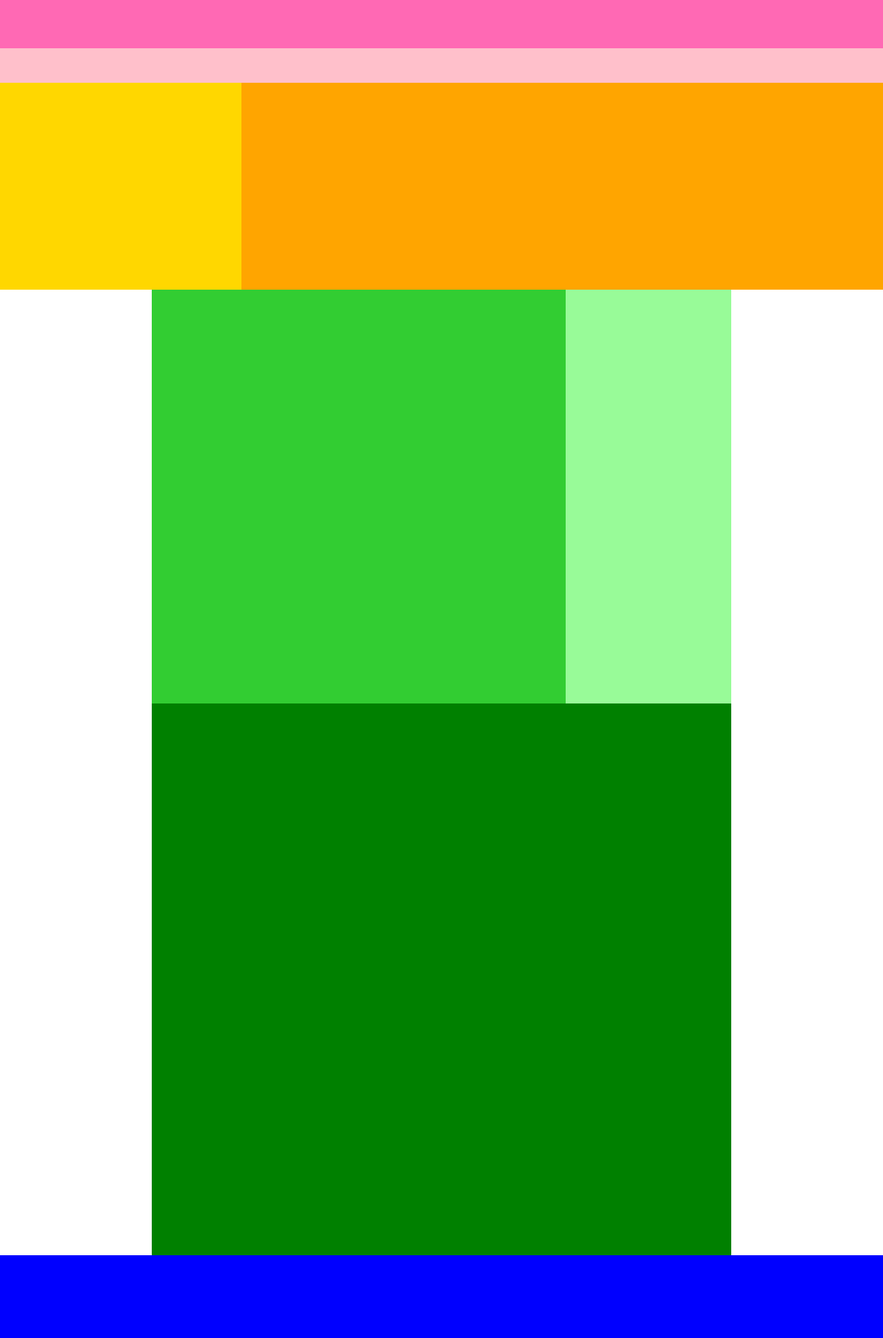
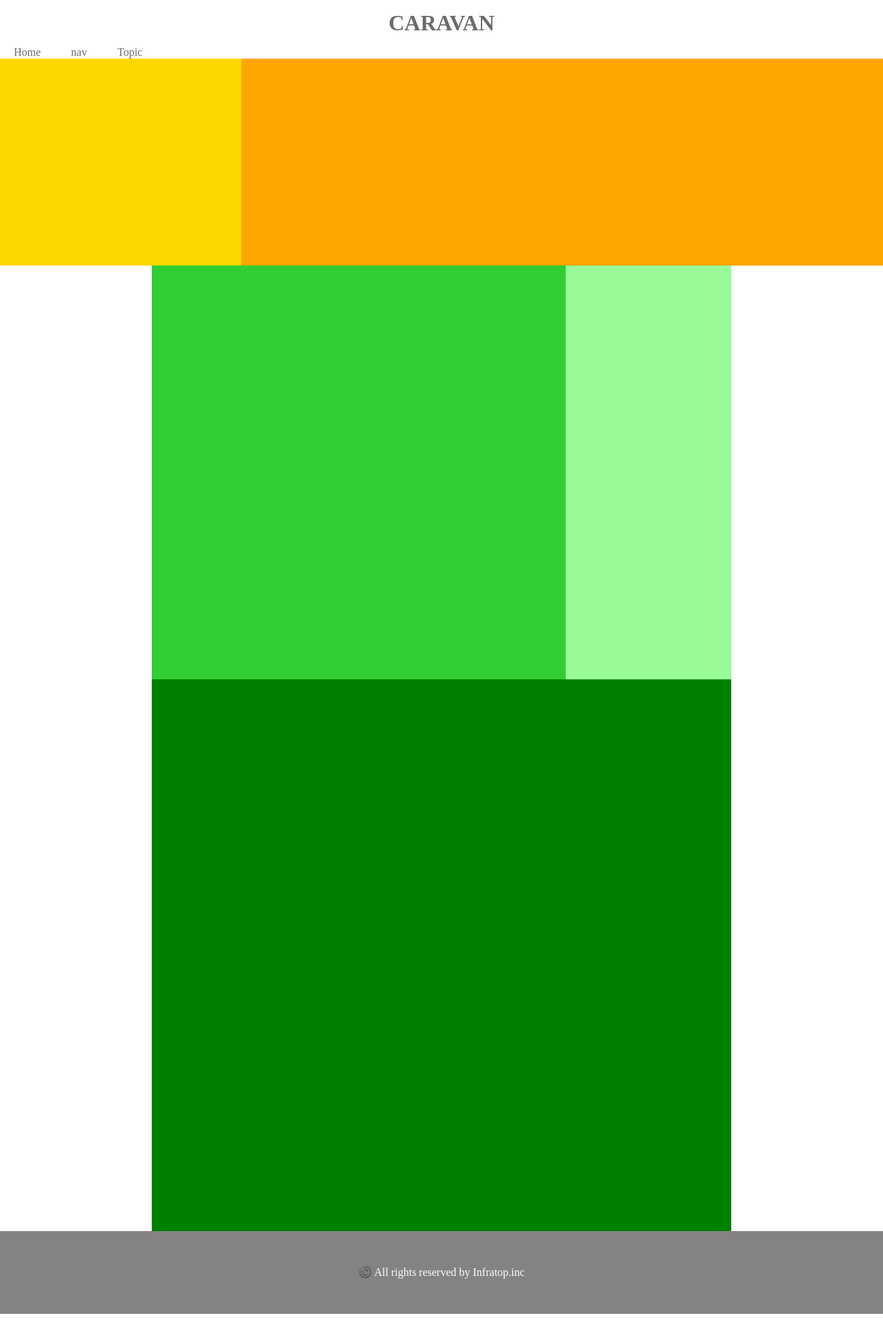
Before and after one commit to pandaulait/Task, a plain HTML site: page 2-5/caravan/index.html in a window 1280 px wide. Shown: the whole page at 69% size. After the commit the page ends 1905 px from the top, so only its background shows below. Drawn offline with Linux system fonts and the light colour scheme.

Commit message:
[Finish]2-5

```diff
--- /dev/null
+++ b/2-5/2-5exercise/style.css
@@ -0,0 +1,120 @@
+* {
+  margin: 0;
+  padding: 0;
+  box-sizing: border-box;
+  color: #6c6b6b;
+}
+header{
+  width: 100%;
+  text-align: center;
+  padding: 20px 0;
+}
+a{
+  text-decoration: none;
+}
+
+.list{
+  text-align: center;
+  padding: 10px 0;
+  margin: 0 auto;
+  border-top: 1px solid #6c6b6b;
+  border-bottom:1px solid #6c6b6b;
+}
+
+.list-item{
+  text-align: center;
+  display: inline-block;
+  padding: 0px 20px;
+  color: red;
+  margin: 0 20px;
+}
+.main{
+  width: 100%;
+
+  margin: 50px auto;
+
+  display: flex;
+  flex-wrap: wrap;
+  justify-content: center;
+}
+
+.box1 {
+  width: 200px;
+  height: 200px;
+  background-color: #e6ffe9;
+}
+
+.box2 {
+  width: 200px;
+  height: 200px;
+  background-color: #cbffd3;
+}
+
+.box3 {
+  width: 200px;
+  height: 200px;
+  background-color: #aeffbd;
+}
+
+.box4 {
+  width: 200px;
+  height: 200px;
+  background-color: #93ffab;
+}
+
+.box5 {
+  width: 200px;
+  height: 200px;
+  background-color: #f3ffd8;
+}
+
+.box6 {
+  width: 200px;
+  height: 200px;
+  background-color: #edffbe;
+}
+
+.box7 {
+  width: 200px;
+  height: 200px;
+  background-color: #e9ffa5;
+}
+
+.box8 {
+  width: 200px;
+  height: 200px;
+  background-color: #e4ff8d;
+}
+
+.box9 {
+  width: 200px;
+  height: 200px;
+  background-color: #d9e5ff;
+}
+
+.box10 {
+  width: 200px;
+  height: 200px;
+  background-color: #bad3ff;
+}
+
+.box11 {
+  width: 200px;
+  height: 200px;
+  background-color: #a4c6ff;
+}
+
+.box12 {
+  width: 200px;
+  height: 200px;
+  background-color: #8eb8ff;
+}
+
+footer{
+  width: 100%;
+  height: 120px;
+  background-color: #6c6b6b;
+  color: #fff;
+  text-align: center;
+  line-height: 120px;
+}
--- a/2-5/caravan/index.html
+++ b/2-5/caravan/index.html
@@ -10,21 +10,39 @@
 
 <body>
   <!-- header用のdivはbodyに作るのか。 -->
-  <div class="header">
-    <div class="header-top"></div>
-    <div class="header-bottom"></div>
-  </div>
-
+  <!-- header -->
+  <header>
+    <h1 class="heading">
+      <a href="index.html">CARAVAN</a>
+    </h1>
+  </header>
+  <!-- nav -->
+  <nav>
+    <ul class="nav-list">
+      <li class="nav-list-item">
+        <a href="index.html">Home</a>
+      </li>
+      <li class="nav-list-item">
+        <a href="">nav</a>
+      </li>
+      <li class="nav-list-item">
+        <a href="">Topic</a>
+      </li>
+    </ul>
+  </nav>
+  <!-- main-visual -->
   <div class="main-visual">
     <div class="main-visual-content"></div>
   </div>
-
+  <!-- main -->
   <div class="main">
     <div class="blog"></div>
     <div class="sidebar"></div>
   </div>
-
-  <div class="footer"></div>
+  <!-- footer -->
+  <footer>
+    <p class="footer-text">©️ All rights reserved by Infratop.inc</p>
+  </footer>
 </body>
 
 </html>
--- a/2-5/caravan/style.css
+++ b/2-5/caravan/style.css
@@ -3,24 +3,38 @@
   margin: 0;
   padding: 0;
   box-sizing: border-box;
-}
-.header{
-  width: 100%;
-  height: 120px;
-  background-color: red;
+  color: #6c6b6b;
 }
 
-.header-top{
-  width: 100%;
-  height: 70px;
-  background-color: hotpink;
+a{
+  text-decoration: none;
+}
+header{
+  width: 90%;
+  padding: 15px 0;
+  margin: 0 auto;
+  text-align: center;
 }
 
-.header-bottom{
-  width: 100%;
-  height: 50px;
-  background-color: pink;
+header.heading{
+  font-size: 32pt;
 }
+
+.list {
+  text-align: center;
+  padding: 15px 0;
+  margin: 0 auto;
+  border-bottom: 1px solid #848282;
+  border-top: 1px solid #848282;
+}
+
+
+.nav-list-item{
+    list-style: none;
+    display: inline-block;
+    margin: 0 20px;
+}
+
 
 .main-visual {
   width: 100%;
@@ -54,8 +68,14 @@
   background-color: palegreen;
 }
 
-.footer{
+footer{
   width: 100%;
   height: 120px;
-  background-color: blue;
+  text-align: center;
+  line-height: 120px;
+  background-color: #848282;
 }
+
+.footer-text{
+  color: #fff;
+}
```
Also changed, not shown: 2-5/2-5exercise/index.html (added, +41 -0 lines), 2 other files.
